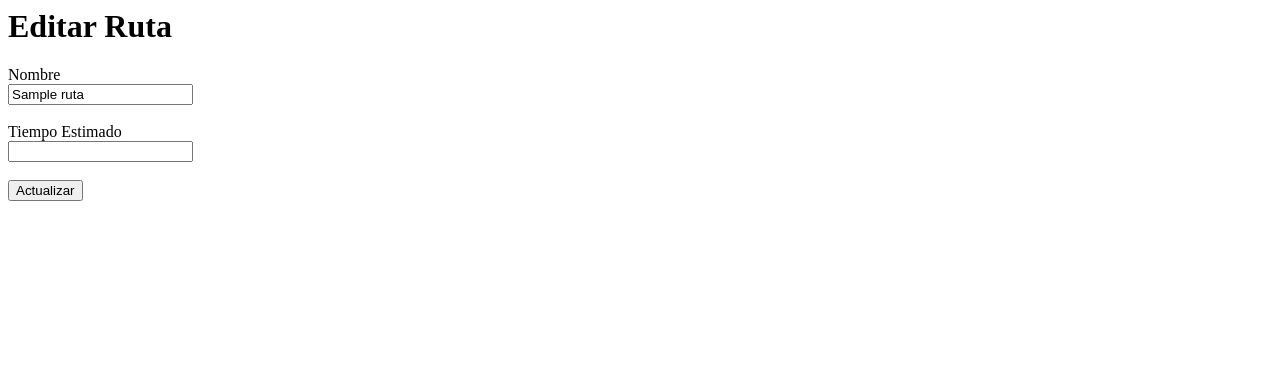
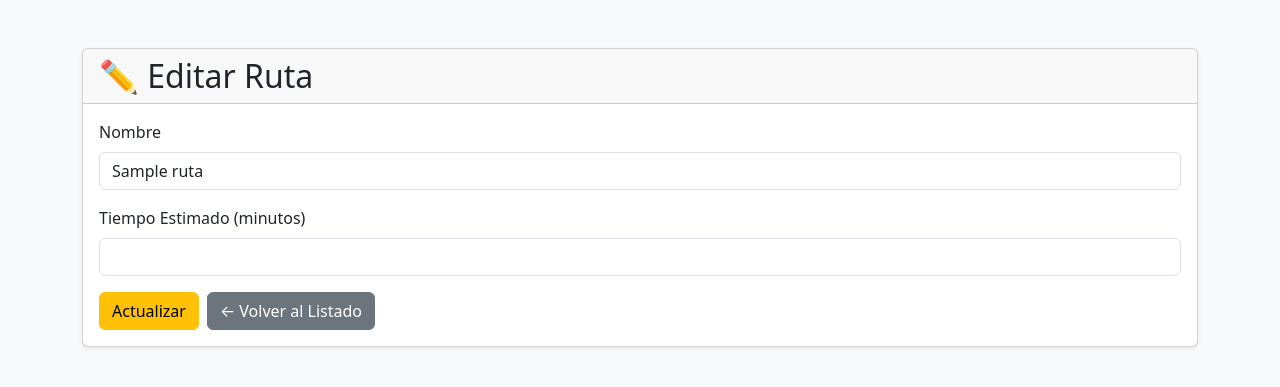
Before and after one commit to Josu-05/trolesmartV1, a CodeIgniter 4 app: the page made by app/Views/rutas/edit.php in a window 1280 px wide. Shown: the top 387 px of the page. Run offline with PHP 8.4 and a stand-in for CodeIgniter, Linux system fonts and the light colour scheme; the template is opened without the code that fills it: most values are stand-ins (such as "Sample title", 1, 10 or a date in 2020); some libraries are stand-ins or nearby versions.

Commit message:
Refactor edit route form with Bootstrap styles
Updated the edit route form to use Bootstrap styling and improved structure.

```diff
--- a/app/Views/rutas/edit.php
+++ b/app/Views/rutas/edit.php
@@ -1,29 +1,80 @@
-<h1>Editar Ruta</h1>
+<!DOCTYPE html>
+<html lang="es">
+<head>
+    <meta charset="UTF-8">
+    <title>Editar Ruta</title>
+
+    <link href="https://cdn.jsdelivr.net/npm/bootstrap@5.3.3/dist/css/bootstrap.min.css"
+          rel="stylesheet">
+</head>
+
+<body class="bg-light">
+
+<div class="container mt-5">
+
+    <div class="card shadow-sm">
+
+        <div class="card-header">
+            <h2 class="mb-0">✏️ Editar Ruta</h2>
+        </div>
+
+        <div class="card-body">
 
             <form action="/rutas/update/<?= $ruta['id'] ?>" method="post">
 
-    <label>Nombre</label>
-    <br>
+                <div class="mb-3">
+
+                    <label class="form-label">
+                        Nombre
+                    </label>
 
                     <input
                         type="text"
                         name="nombre"
-        value="<?= $ruta['nombre'] ?>">
+                        value="<?= $ruta['nombre'] ?>"
+                        class="form-control"
+                        required>
 
-    <br><br>
+                </div>
 
-    <label>Tiempo Estimado</label>
-    <br>
+                <div class="mb-3">
+
+                    <label class="form-label">
+                        Tiempo Estimado (minutos)
+                    </label>
 
                     <input
                         type="number"
                         name="tiempo_estimado"
-        value="<?= $ruta['tiempo_estimado'] ?>">
+                        value="<?= $ruta['tiempo_estimado'] ?>"
+                        class="form-control"
+                        min="1"
+                        required>
 
-    <br><br>
+                </div>
 
-    <button type="submit">
+                <div class="d-flex gap-2">
+
+                    <button
+                        type="submit"
+                        class="btn btn-warning">
                         Actualizar
                     </button>
 
+                    <a href="/rutas"
+                       class="btn btn-secondary">
+                        ← Volver al Listado
+                    </a>
+
+                </div>
+
             </form>
+
+        </div>
+
+    </div>
+
+</div>
+
+</body>
+</html>
```
Lines whose indentation alone changed are shown as unchanged.
